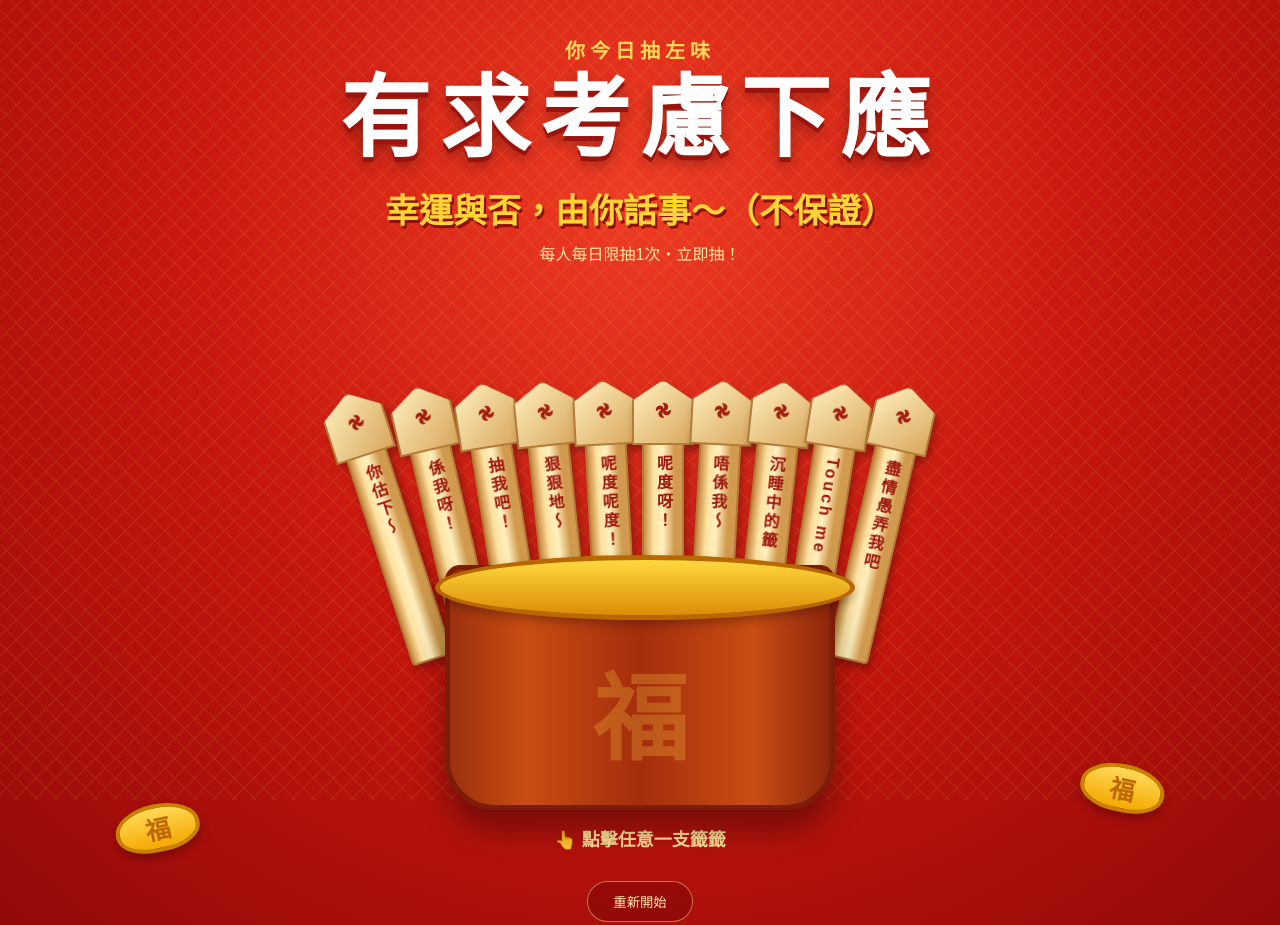
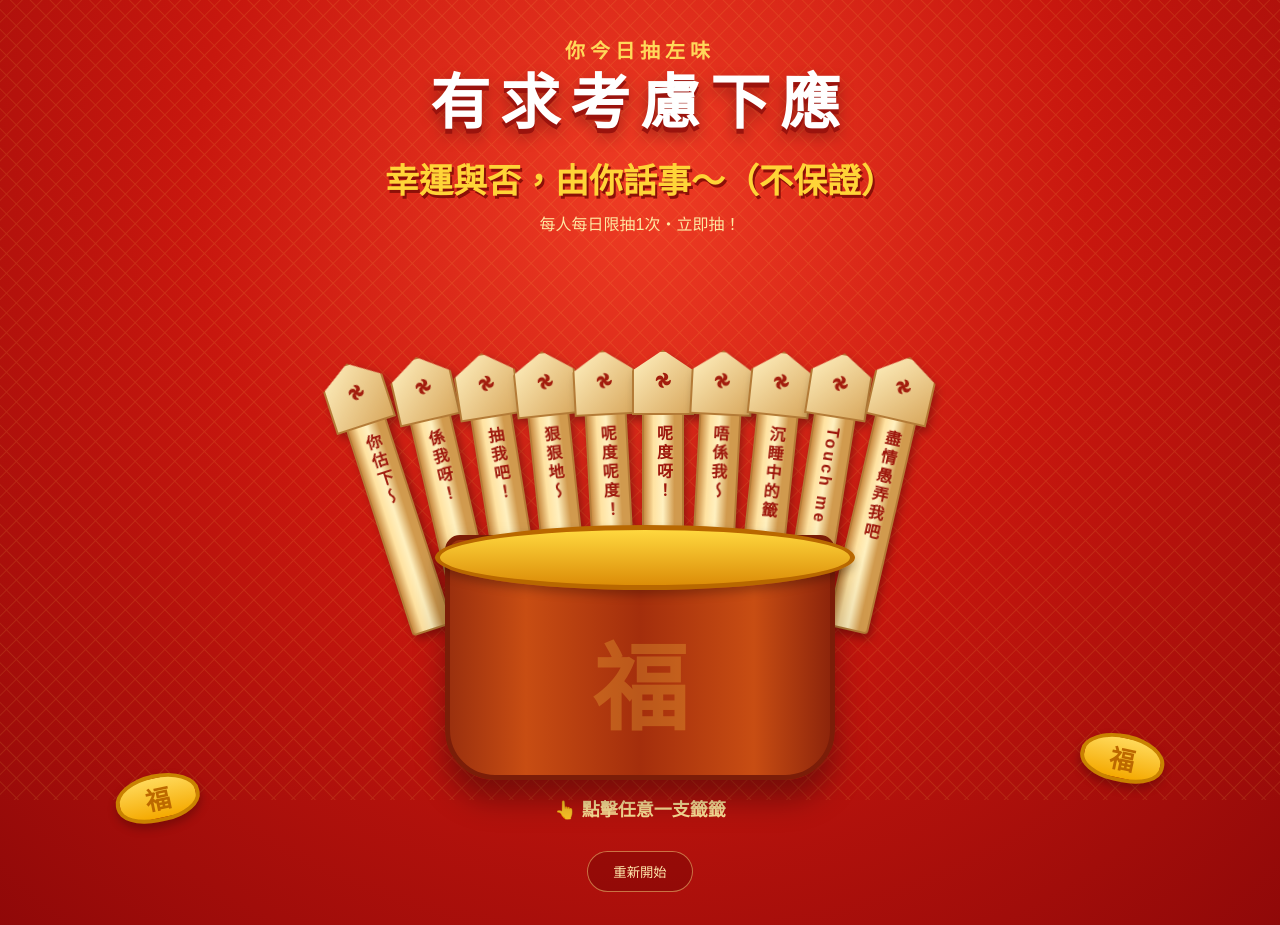
Before and after one commit to ftrsandra/unlucky, a plain HTML site: page index.html in a window 1280 px wide. Shown: the top 925 px of the page. Drawn offline with Linux system fonts and the light colour scheme.

Commit message:
Update index.html

```diff
--- a/index.html
+++ b/index.html
@@ -77,7 +77,7 @@ body::before {
 
 .title {
     margin: 10px auto 0;
-    font-size: clamp(48px, 8vw, 90px);
+    font-size: clamp(35px, 5.5vw, 60px);
     line-height: 1;
     font-weight: 900;
     letter-spacing: 10px;
```
